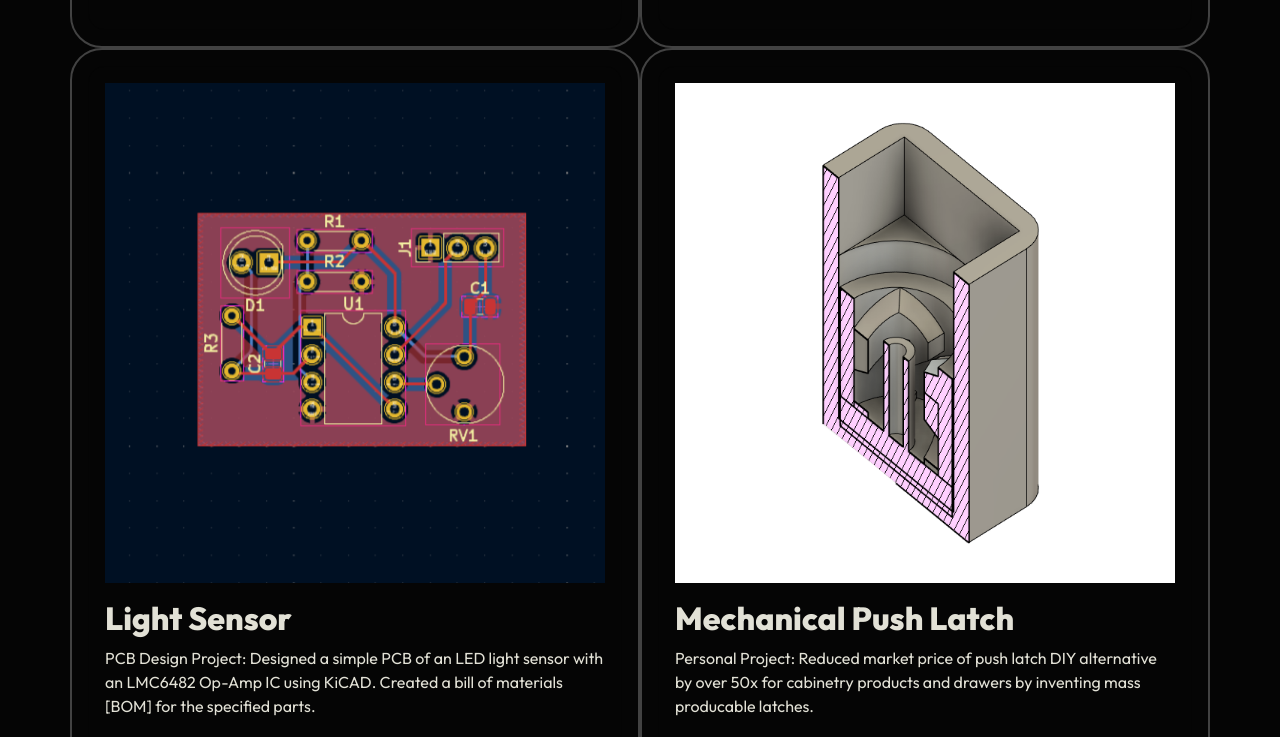
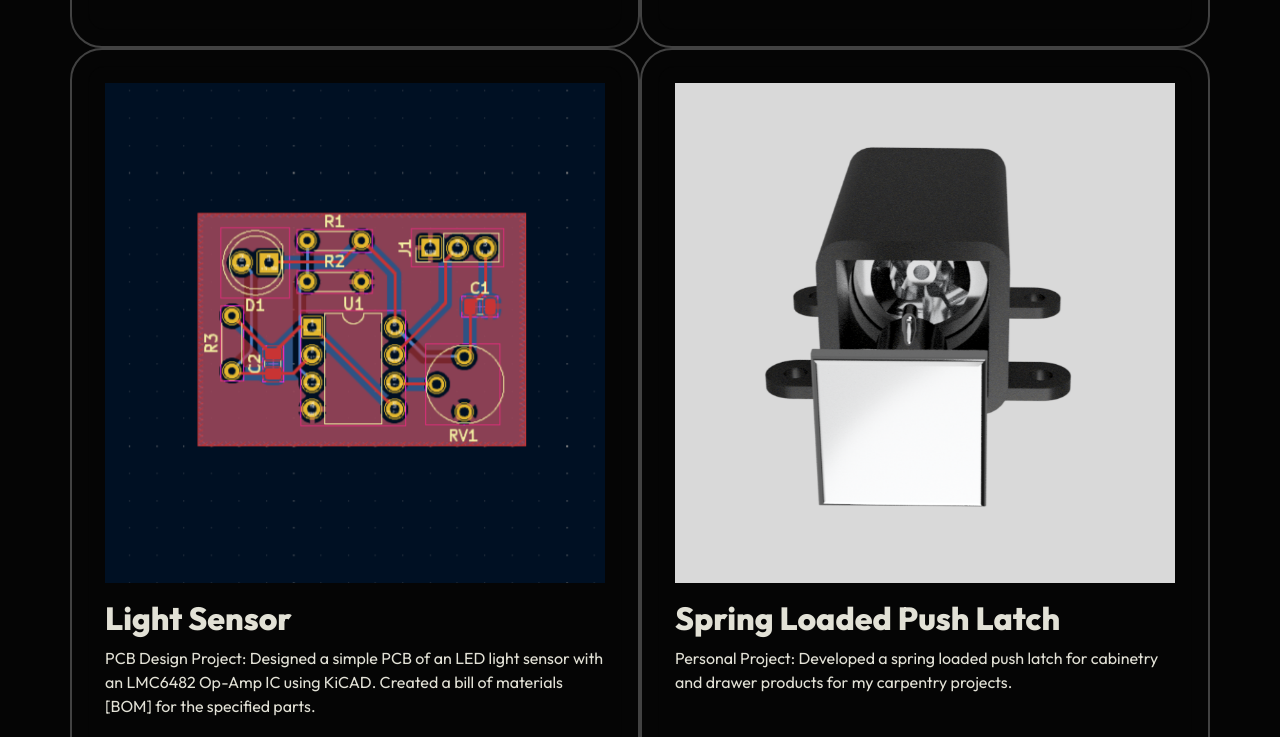
Before and after one commit to chiangr/chiangr.github.io, a website: page index.html in a window 1280 px wide. Shown: the part 4770-5507 px from the top of the page. Drawn offline with nearby package versions, Linux system fonts and the light colour scheme; some packages are replaced by stand-ins of ours; a script that the page names is missing.

Commit message:
update pics

```diff
--- a/index.html
+++ b/index.html
@@ -152,7 +152,7 @@
                 <div class="col-12 col-md-6 card-ctn">
                     <a href="https://docs.google.com/document/d/1mOQSZJ9FYKeSpIr83PH6qv-MH2QEeOiM2EEll-BrHnI/edit?usp=sharing" target="_blank">
                         <div class="card">
-                            <img class="mb-3" src="assets/images/gearbox.jpg">
+                            <img class="mb-3" src="assets/images/planetarygear.png">
                             <h2>Planetary Gearbox 4:1 </h2>
                             <p>Personal Project: CADD a 4:1 planetary gearbox to a DC motor and designed a load test to measure the torque output of the gearbox.</p>
                             <p><i>Designing these gearboxes as part of a whole self-led project to create a robotic arm!</i></p>
@@ -195,9 +195,9 @@
                 </div>
                 <div class="col-12 col-md-6 card-ctn">
                     <div class="card">
-                        <img class="mb-3" src="assets/images/pushlatch.png">
-                        <h2>Mechanical Push Latch </h2>
-                        <p>Personal Project: Reduced market price of push latch DIY alternative by over 50x for cabinetry products and drawers by inventing mass producable latches.</p>
+                        <img class="mb-3" src="assets/images/springpushlatch.png">
+                        <h2>Spring Loaded Push Latch </h2>
+                        <p>Personal Project: Developed a spring loaded push latch for cabinetry and drawer products for my carpentry projects.</p>
                     </div>
                 </div>
                 <div class="col-12 col-md-6 card-ctn">
```
Also changed, not shown: assets/images/planetarygear.png (added), assets/images/springpushlatch.png (added).
